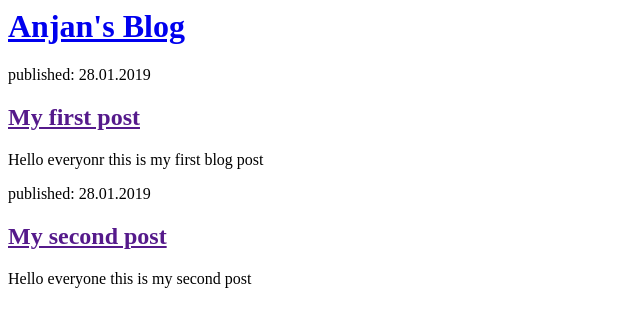
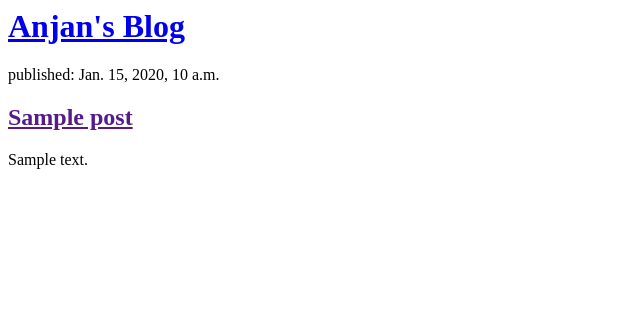
Before and after one commit to anjn98/django-blog, a Django app: template blog/templates/blog/post_list.html in a window 1280 px wide. Shown: the top 327 px of the page, without its empty margins (0-640 px from the left). Run offline with Django 3.2, Linux system fonts and the light colour scheme; the template is opened without the code that fills it: values that come from a table or form of the project are taken from there, others are empty; tables that the repository leaves empty hold one stand-in row (values such as "Sample post").

Commit message:
Update post_list.html

```diff
--- a/blog/templates/blog/post_list.html
+++ b/blog/templates/blog/post_list.html
@@ -1,22 +1,24 @@
 <html>
     <head>
-        <title>Anjan's blog</title>
+        <title>Anjan's   blog</title>
     </head>
     <body>
         <div>
             <h1><a href="/">Anjan's Blog</a></h1>
         </div>
 
-        <div>
-            <p>published: 28.01.2019</p>
-            <h2><a href="">My first post</a></h2>
-            <p>Hello everyonr this is my first blog post</p>
-        </div>
 
-        <div>
-            <p>published: 28.01.2019</p>
-            <h2><a href="">My second post</a></h2>
-            <p>Hello everyone this is my second post</p>
-        </div>
+
+	{% for post in posts %}
+	    <div>
+        <p>published: {{ post.published_date }}</p>
+        <h2><a href="">{{ post.title }}</a></h2>
+        <p>{{ post.text|linebreaksbr }}</p>
+	    </div>
+	{% endfor %}
+
+
+
+
     </body>
 </html>
```
